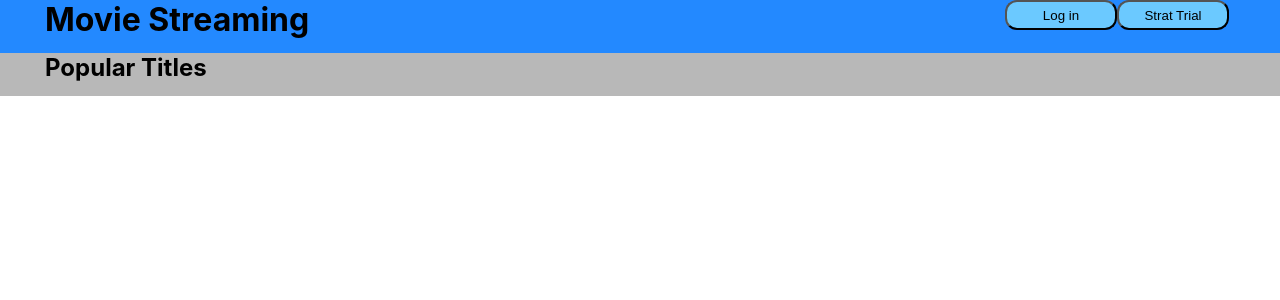
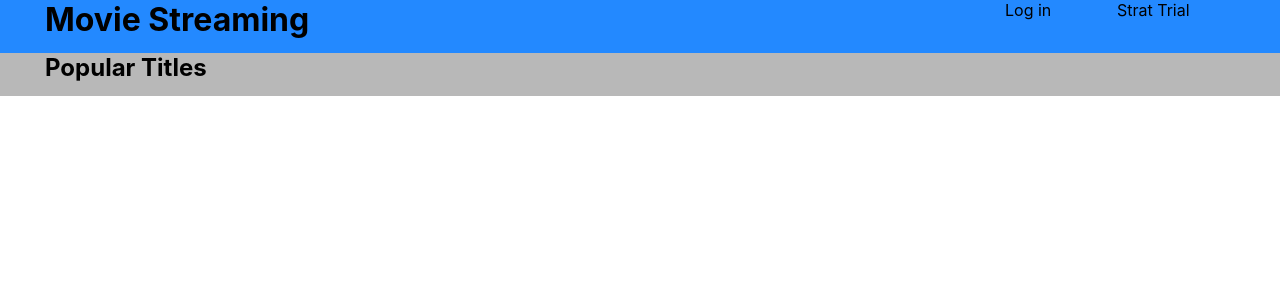
Before and after one commit to MarkusTryban/movie-stream, a React (Create React App) app: page / in a window 1280 px wide. Shown: the top 300 px of the page. Built offline with nearby package versions, Linux system fonts and the light colour scheme.

Commit message:
Replace buttons with a tags

```diff
--- a/src/components/MainHeader/MainHeader.css
+++ b/src/components/MainHeader/MainHeader.css
@@ -20,13 +20,11 @@ h2 {
   order: 4;
 }
 
-button {
+a {
   height: 30px;
-  border-radius: 12px;
   width: 112px;
-  background-color: #6bc9ff;
 }
 
-button:nth-child(3),
-:nth-child(4) {
+button:nth-child(4) {
+  border-radius: 12px;
 }
--- a/src/components/MainHeader/MainHeader.tsx
+++ b/src/components/MainHeader/MainHeader.tsx
@@ -7,8 +7,8 @@ const MainHeader = () => {
     <div className='main-header'>
       <h1>Movie Streaming</h1>
       <h2>Popular Titles</h2>
-      <button id='btn-login'>Log in</button>
-      <button id='btn-trial'>Strat Trial</button>
+      <a>Log in</a>
+      <a>Strat Trial</a>
     </div>
   );
 };
```
